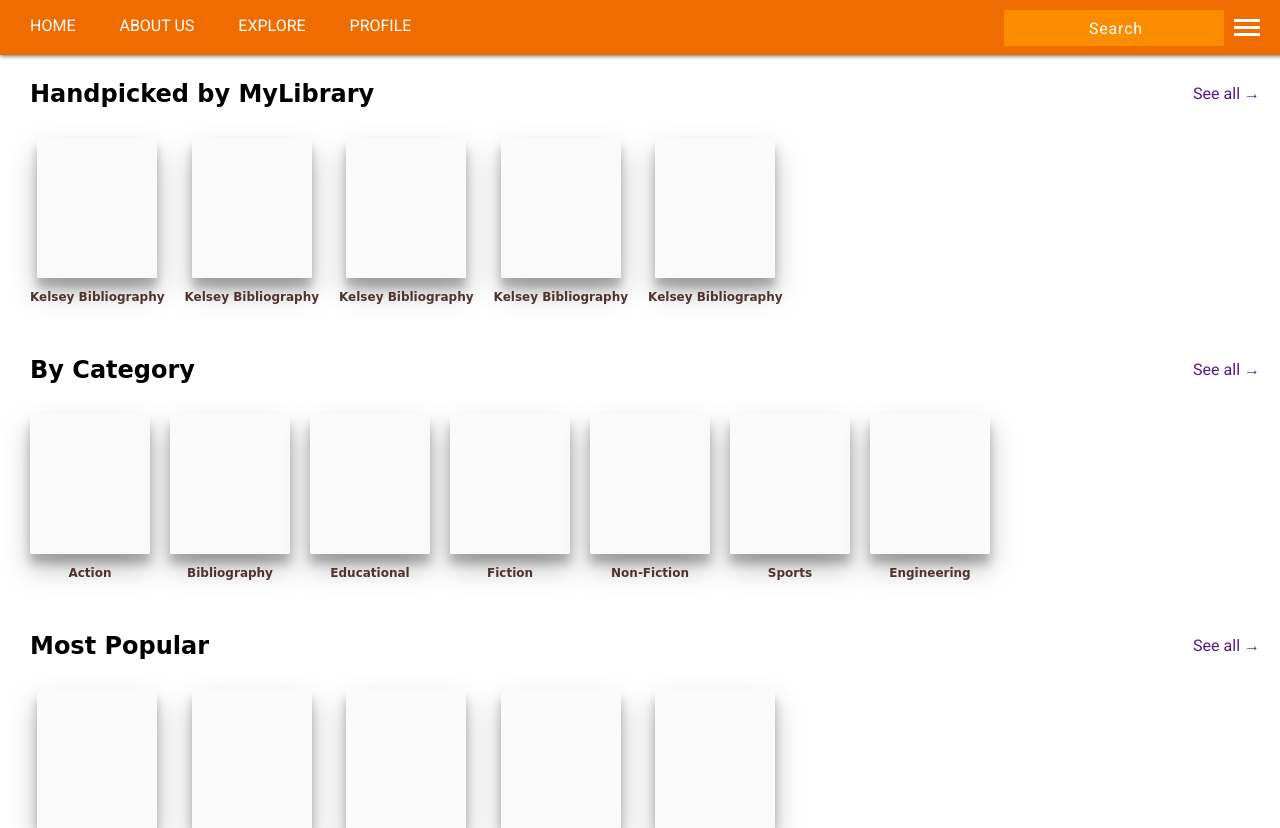
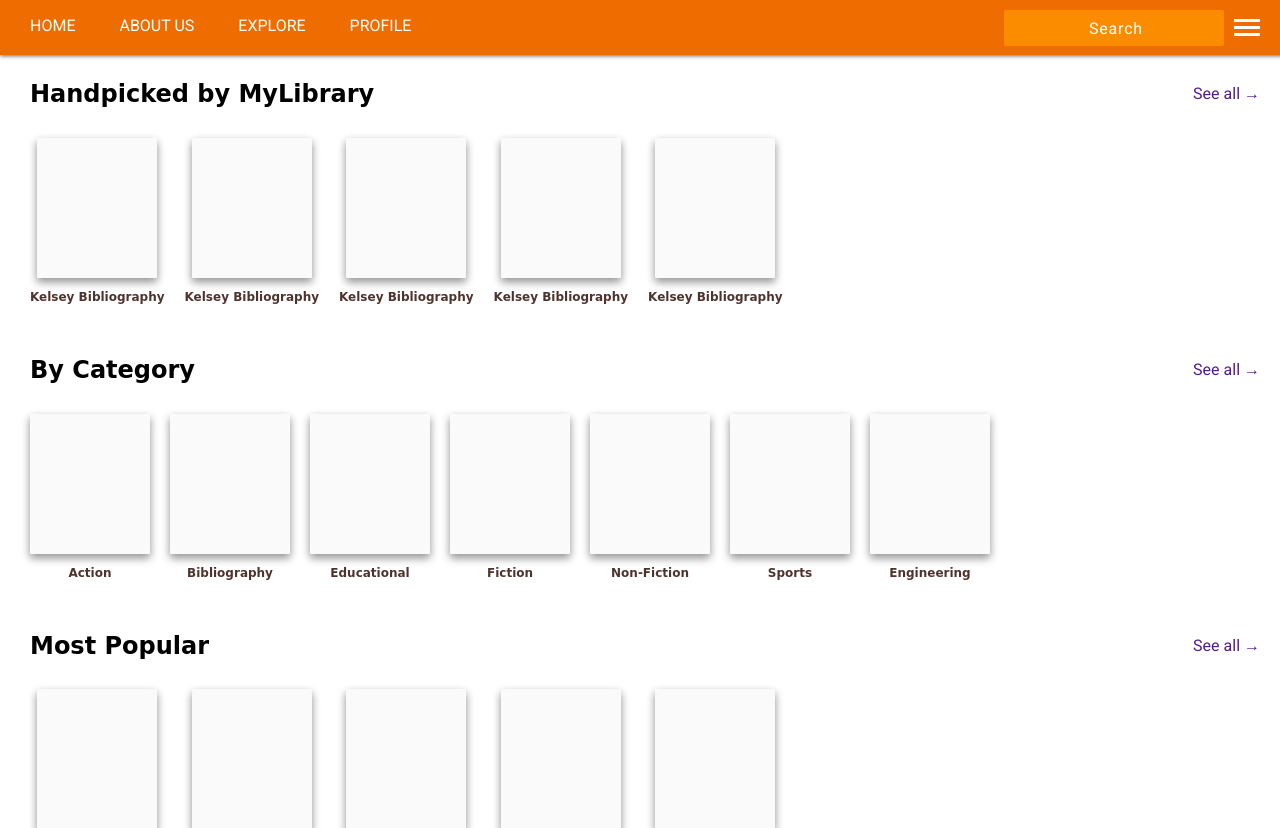
Before and after one commit to konyee95/Web-Application-Development, a PHP site: page /explore.html in a window 1280 px wide. Shown: the top 828 px of the page. Run offline with PHP 8.4, Linux system fonts and the light colour scheme.

Commit message:
reduce shadow

```diff
--- a/MyLibrary/css/explore.css
+++ b/MyLibrary/css/explore.css
@@ -44,7 +44,7 @@
   align-items: center;
   justify-content: center;
   background-color: #fafafa;
-  box-shadow: 0 14px 28px rgba(0,0,0,0.25), 0 10px 10px rgba(0,0,0,0.22);
+  box-shadow: 0 4px 8px rgba(0,0,0,0.25), 0 4px 8px rgba(0,0,0,0.22);
   border-radius: 1px;
 
 }
```
